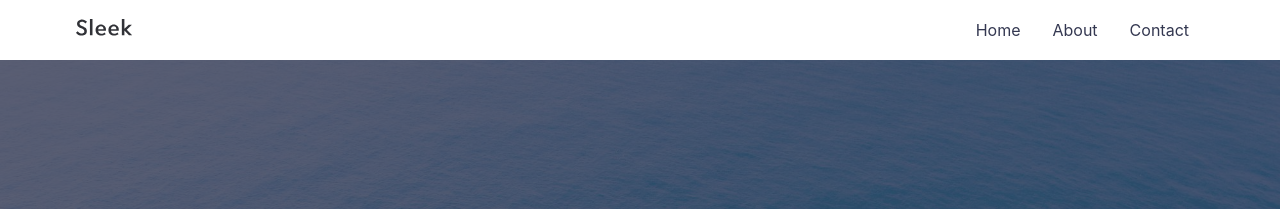
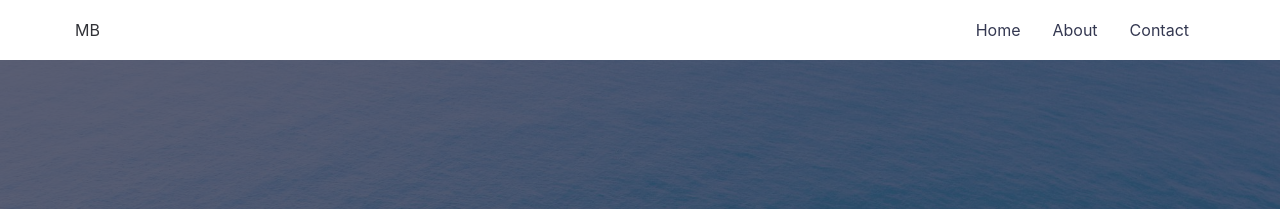
Before and after one commit to mbhdtech/Blog, a Jekyll site: the page built from index.md, in a window 1280 px wide. Shown: the top 209 px of the page. Built offline with Jekyll 4.4.1, drawn with Linux system fonts in a browser that asks for light colours.

Commit message:
Small changes made

```diff
--- a/_includes/header.html
+++ b/_includes/header.html
@@ -3,7 +3,7 @@
     <div class="header__inner">
       <a class="header__logo" href="{{ '/' | relative_url }}">
         <div class="header__logo--container">
-          {% include logo.svg %}
+          MB
         </div>
       </a>
       <nav class="header__links">
--- a/_sass/layout/_nav.scss
+++ b/_sass/layout/_nav.scss
@@ -39,6 +39,9 @@
   outline: 0;
   border-bottom: 0;
   color: $heading-color;
+  font-family:lato;
+  font-size: 20px;
+  font-weight:400;
 
   &:hover {
     color: $heading-color;
```
Also changed, not shown: _includes/MB.svg (added), 13 other files.
